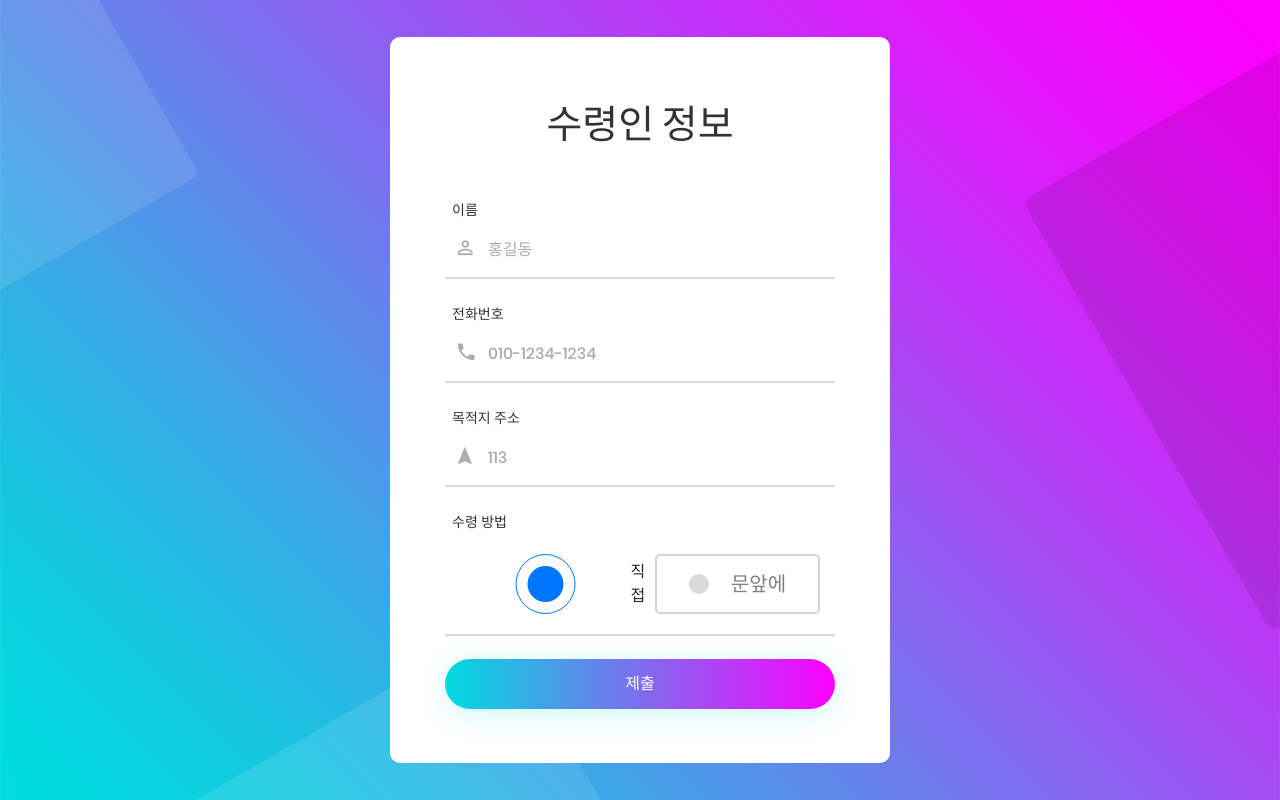
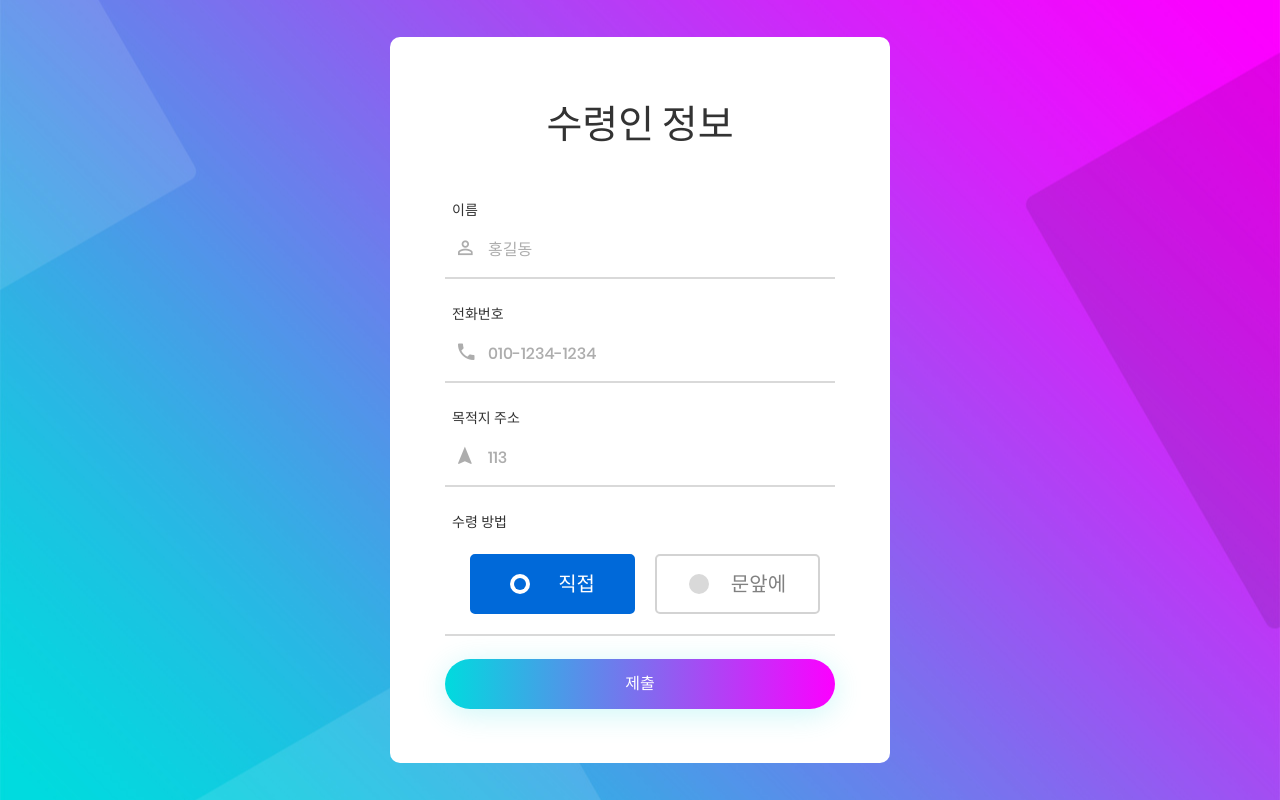
Before and after one commit to ydoo123/rudolph_bot, a Flask app: page /dest_form in a window 1280 px wide. Run offline with Flask 2, Linux system fonts and the light colour scheme; some libraries are stand-ins or nearby versions.

Commit message:
Feat: Add radio btn

```diff
--- a/templates/dest_form.html
+++ b/templates/dest_form.html
@@ -60,10 +60,12 @@
                     <div class="wrap-input100 validate-input m-b-23" data-validate="Method is reauired">
                         <span class="label-input100">수령 방법</span>
                         <div class="wrapper">
-                            <input type="radio" name="method" id="option-1" value="0" class="option option-1" checked>
+                            <input type="radio" name="method" id="option-1" value="0" checked>
+                            <input type="radio" name="method" id="option-2" value="1">
+                              <label for="option-1" class="option option-1">
                                 <div class="dot"></div>
                                  <span>직접</span>
-                            <input type="radio" name="method" id="option-2" value="1">
+                                 </label>
                               <label for="option-2" class="option option-2">
                                 <div class="dot"></div>
                                  <span>문앞에</span>
```
